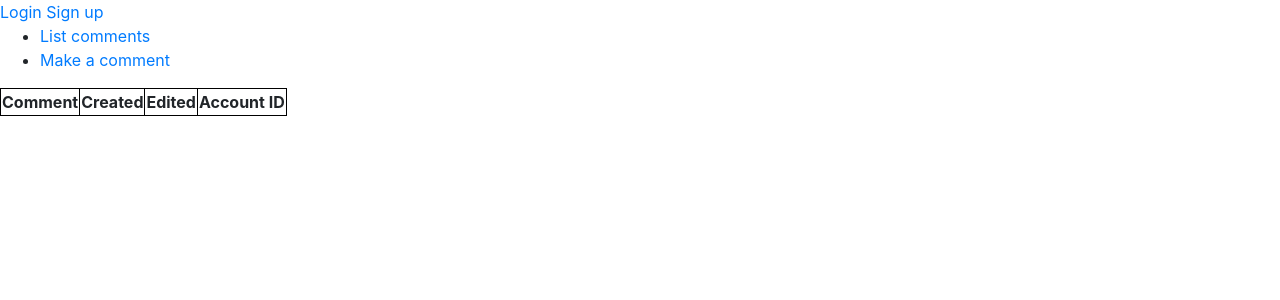
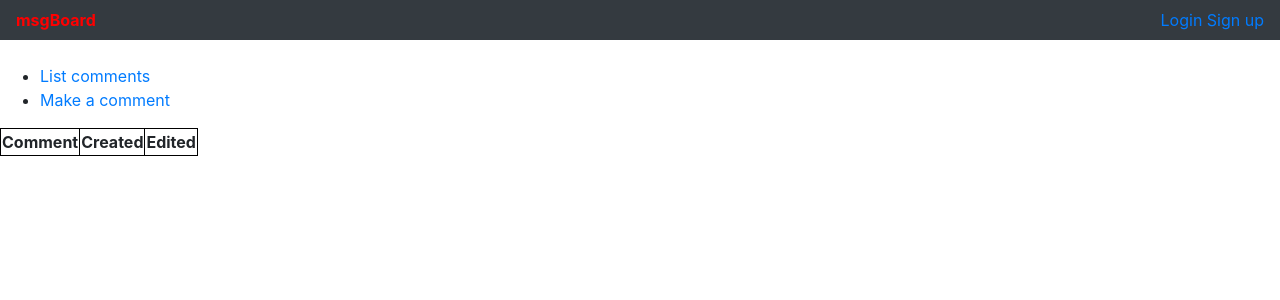
Before and after one commit to sinplosion/msgboard, a Flask app: page /comment in a window 1280 px wide. Shown: the top 300 px of the page. Run offline with Flask 2, Linux system fonts and the light colour scheme; lists and menus that the app fills with data are empty; some libraries are stand-ins or nearby versions.

Commit message:
attempted fixes for heroku and listing. updated requirements

```diff
--- a/application/templates/comment/list.html
+++ b/application/templates/comment/list.html
@@ -13,15 +13,13 @@
     <th>Comment</th>
     <th>Created</th>
     <th>Edited</th>
-    <th>Account ID</th>
-
   </tr>
   {% for comment in comment %}
   <tr>
     <td>{{ comment.content }}</td>
     <td>{{ comment.created }}</td>
     <td>{{ comment.edited }}</td>
-    <td>{{ comment.account_id}}</td>
+    <td>
       <form method="POST" action="{{ url_for('comment_edit', comment_id=comment.id) }}">
         <input type="submit" value="edit" />
       </form>
--- a/application/templates/layout.html
+++ b/application/templates/layout.html
@@ -9,14 +9,25 @@
 </head>
 
 <body>
-  {% if current_user.is_authenticated %}
-  <p>
-    Logged in as {{ current_user.name }} <a href="{{ url_for('auth_logout') }}">Log out</a>
-  </p>
-  {% else %}
-  <a href="{{ url_for('auth_login') }}">Login</a>
-  <a href="{{ url_for('auth_signup') }}">Sign up</a>
-  {% endif %}
+  <nav class="navbar navbar-expand-md navbar-dark bg-dark mb-4"><b>
+      <font color="red">msgBoard</font>
+    </b>
+    <div class="navbar-collapse collapse w-100 order-3 dual-collapse2">
+      <ul class="navbar-nav ml-auto">
+        {% if current_user.is_authenticated %}
+        <li class="nav-item">
+          <font color="red">Logged in as {{ current_user.name }} </font><a href="{{ url_for('auth_logout') }}">Log out</a>
+        </li>
+        {% else %}
+        <li class="nav-item">
+          <a href="{{ url_for('auth_login') }}">Login</a>
+          <a href="{{ url_for('auth_signup') }}">Sign up</a>
+          {% endif %}
+        </li>
+      </ul>
+    </div>
+  </nav>
+
   <ul>
     <li><a href="{{ url_for('comment_index') }}">List comments</a></li>
     <li><a href="{{ url_for('comment_form') }}">Make a comment</a></li>
--- a/requirements.txt
+++ b/requirements.txt
@@ -7,7 +7,7 @@ gunicorn==20.0.4
 itsdangerous==1.1.0
 Jinja2==2.11.1
 MarkupSafe==1.1.1
-psycopg2-binary==2.8.4
+psycopg2==2.8.4
 SQLAlchemy==1.3.13
 Werkzeug==1.0.0
 WTForms==2.2.1
```
